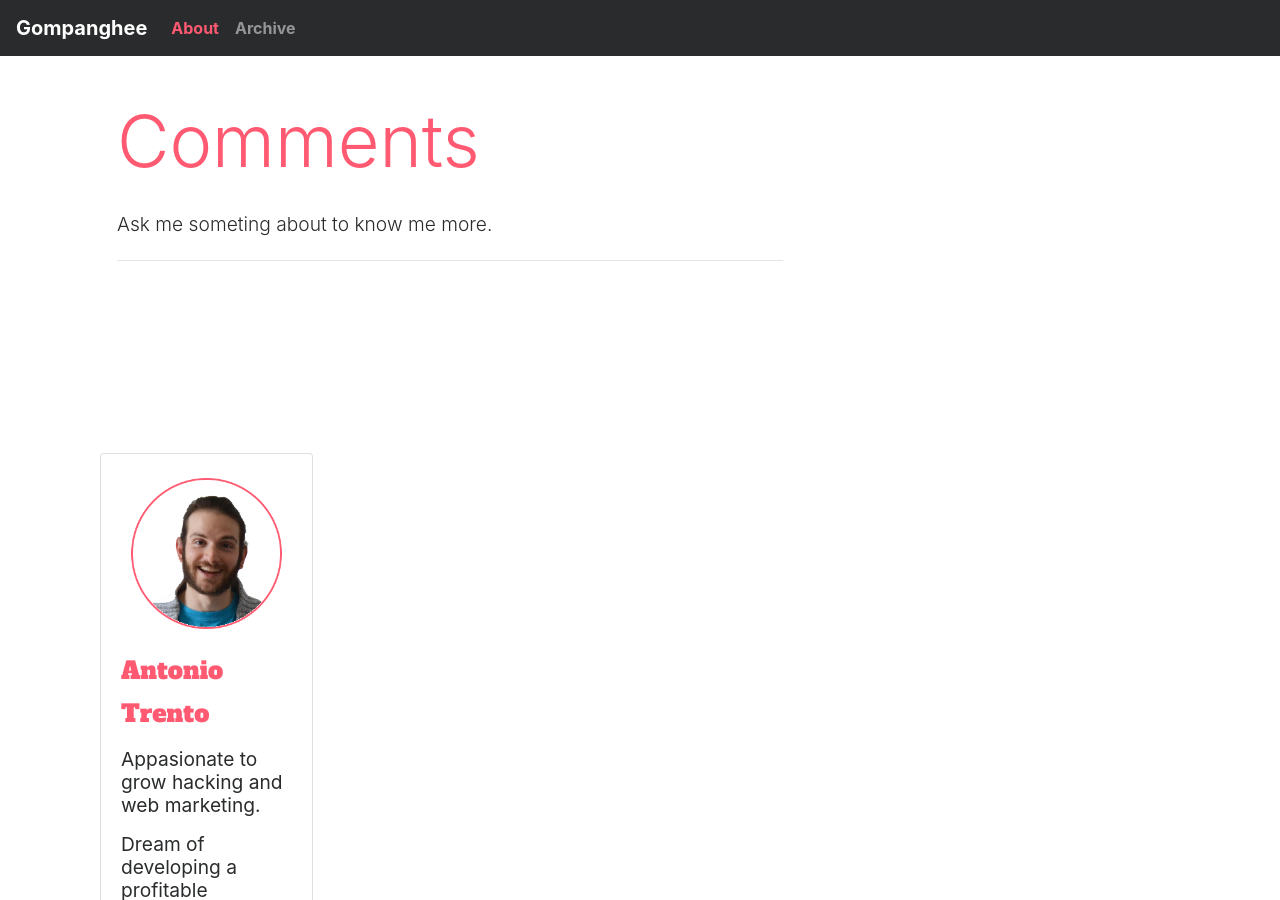
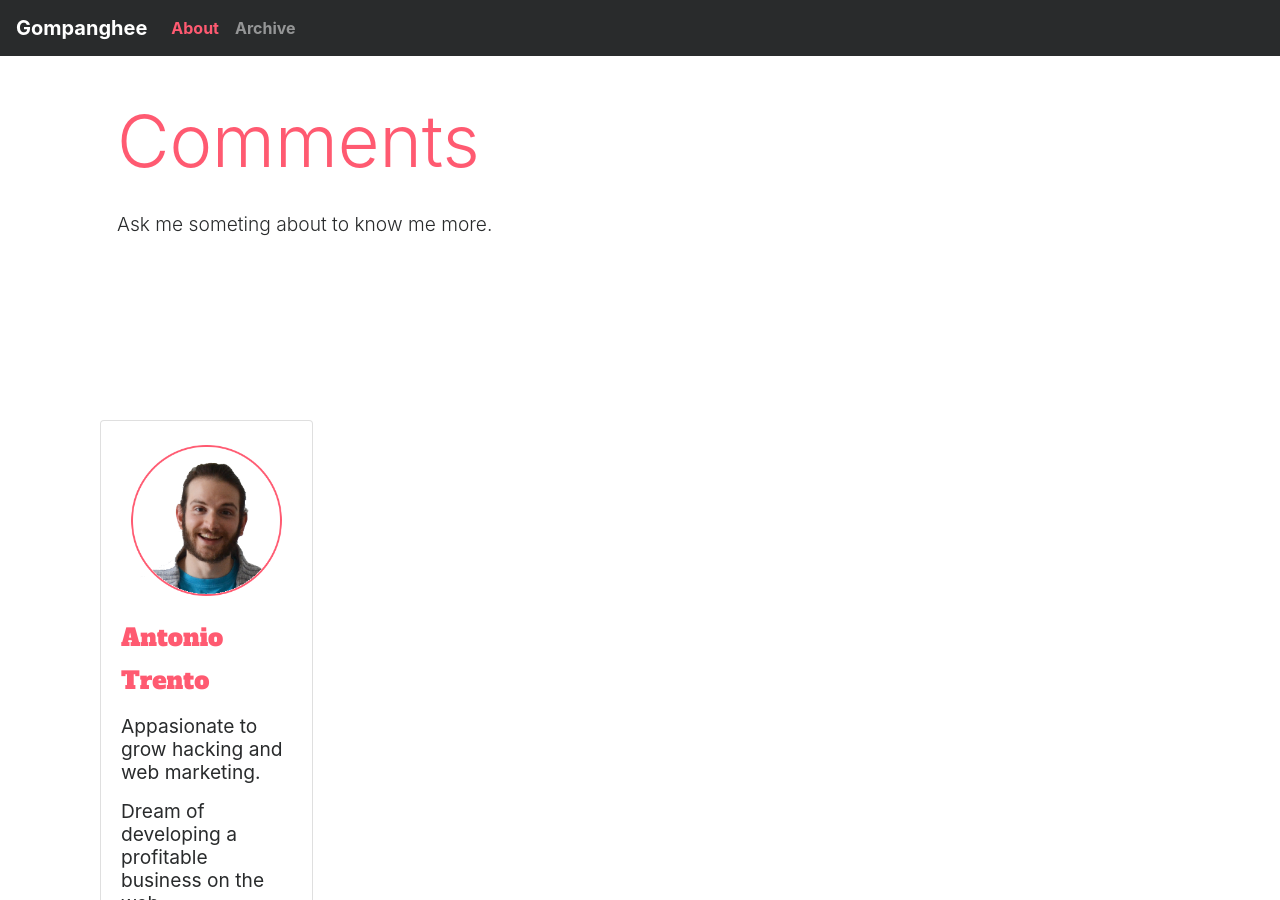
Before and after one commit to gompanghee/gompanghee.github.io, a Jekyll site: the page built from about.html, in a window 1280 px wide and 900 px high, scrolled down 4317 px. Built offline with Jekyll 4.4.1, drawn with Linux system fonts in a browser that asks for light colours; nearby versions of some CDN libraries; some web fonts are replaced; comment, search, counter and statistics services are not loaded.

Commit message:
Update about.html

```diff
--- a/_includes/themes/bootstrap/about.html
+++ b/_includes/themes/bootstrap/about.html
@@ -50,12 +50,11 @@
 
            {{ content }}
 
-          <hr>
+           <hr class="my-4">
           <div>
             <div class="jumbotron" style="background: white">
               <h1 class="display-3">Comments</h1>
               <p class="lead">Ask me someting about to know me more.</p>
-              <hr class="my-4">
             </div>
             {% include JB/comments %}
           </div>
@@ -73,3 +72,32 @@
 
 
     </div>
+
+
+          <!-- FULL SCREEN MODAL SUBMIT open/close -->
+      <div class="overlay overlay-hugeinc">
+        <button type="button" class="overlay-close">Close</button>
+
+        <nav>
+          <form action="//altervista.us8.list-manage.com/subscribe/post?u=a36bd3e356847dab838227fce&amp;id=3c63d825b2" method="post" id="mc-embedded-subscribe-form" name="mc-embedded-subscribe-form" class="validate" target="_blank" novalidate>
+          <ul>
+            <li>
+              <label>Name</label>
+            </li>
+            <li>
+              <input class="span11" type="text" name="FNAME" id="first_name" placeholder="Jonathan">
+            </li>
+            <li>
+              <label>Email</label>
+            </li>
+            <li>
+              <input class="span11" type="text" id="email" name="EMAIL" placeholder="jon@doe.com">
+            </li>
+            <li>
+              <input class="cbp-mc-submit" type="submit" value="Invia" name="subscribe" />
+            </li>
+          </ul>
+        </form>
+        </nav>
+
+      </div>
```
